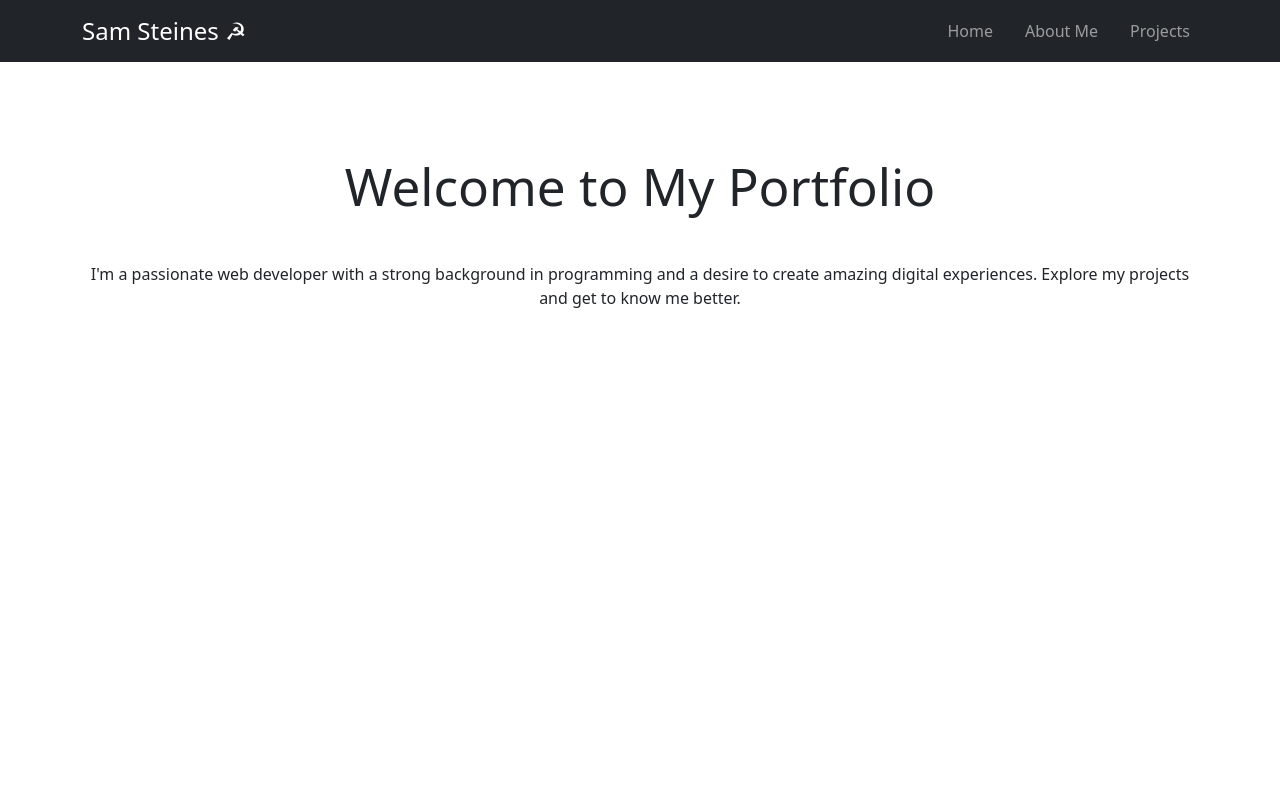
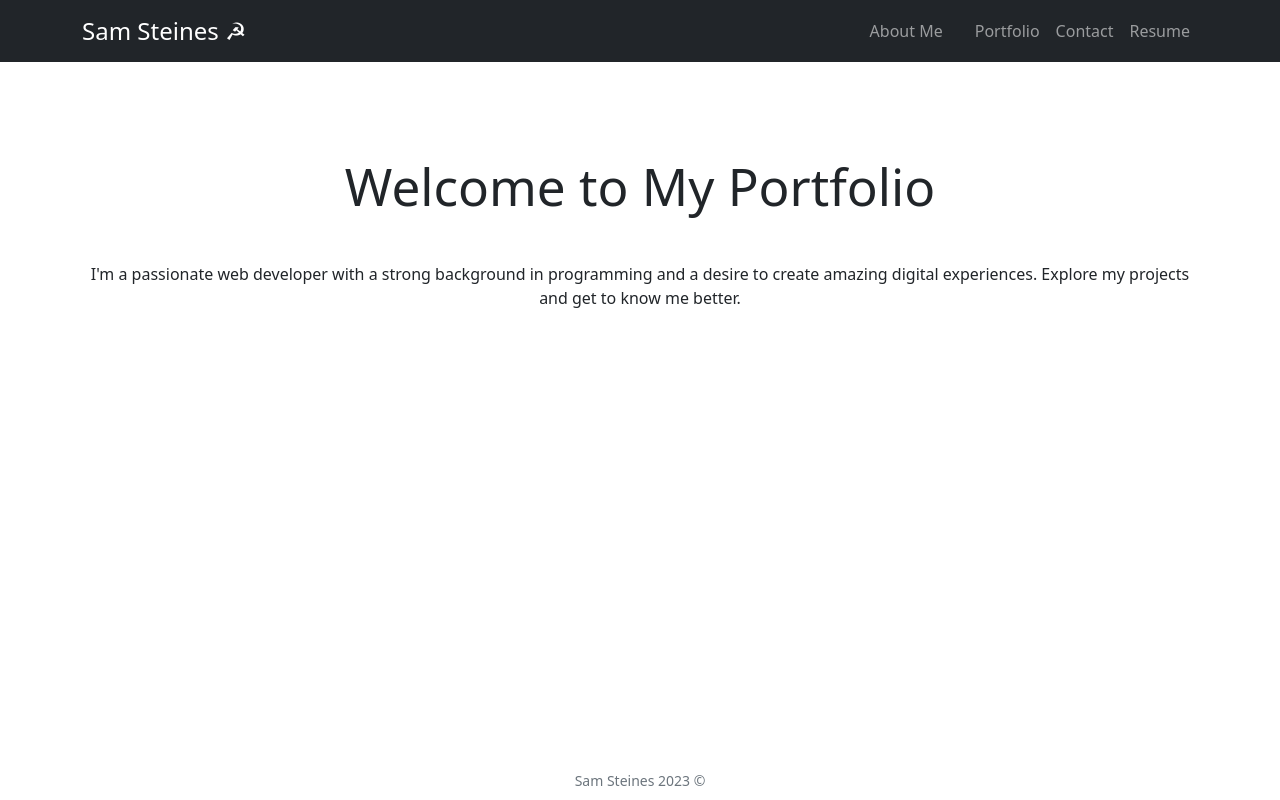
Before and after one commit to sam-st/react-portfolio, a React (Vite) app: page / in a window 1280 px wide. Built offline with nearby package versions, Linux system fonts and the light colour scheme.

Commit message:
finished with requirements

```diff
--- a/src/App.jsx
+++ b/src/App.jsx
@@ -1,6 +1,7 @@
 // Bringing in the required import from 'react-router-dom'
 import { Outlet } from 'react-router-dom';
 import Nav from './components/Nav';
+import Footer from './Footer';
 
 function App() {
   // The Outlet component will conditionally swap between the different pages according to the URL
@@ -8,6 +9,7 @@ function App() {
     <>
       <Nav />
       <Outlet />
+      <Footer />
     </>
   );
 }
--- /dev/null
+++ b/src/Footer.jsx
@@ -0,0 +1,13 @@
+import React from 'react';
+
+function Footer() {
+  return (
+    <div className="footer text-center py-2">
+      <small className="text-muted">
+      Sam Steines 2023 &copy;
+      </small>
+    </div>
+  );
+}
+
+export default Footer;
--- a/src/components/Nav.jsx
+++ b/src/components/Nav.jsx
@@ -1,28 +1,13 @@
-import React, { useEffect } from 'react';
-import { Link } from 'react-router-dom';
+import React from 'react';
+import { NavLink } from 'react-router-dom';
 
 export default function Nav() {
-  useEffect(() => {
-    // Initialize Bootstrap collapse when the component mounts
-    const toggleButton = document.querySelector('.navbar-toggler');
-    const navbarNav = document.querySelector('#navbarNav');
-
-    toggleButton.addEventListener('click', () => {
-      navbarNav.classList.toggle('show');
-    });
-
-    return () => {
-      // Remove event listener when the component unmounts
-      toggleButton.removeEventListener('click');
-    };
-  }, []);
-
   return (
     <nav className="navbar navbar-expand-lg navbar-dark bg-dark">
       <div className="container">
-        <Link to="/" className="navbar-brand fs-4">
+        <NavLink to="/" exact className="navbar-brand fs-4">
           Sam Steines ☭
-        </Link>
+        </NavLink>
         <button
           className="navbar-toggler"
           type="button"
@@ -37,19 +22,24 @@ export default function Nav() {
         <div className="collapse navbar-collapse" id="navbarNav">
           <ul className="navbar-nav ms-auto">
             <li className="nav-item">
-              <Link to="/" className="nav-link me-3">
-                Home
-              </Link>
+              <NavLink to="/about" className="nav-link me-3" activeClassName="active">
+                About Me
+              </NavLink>
             </li>
             <li className="nav-item">
-              <Link to="/about" className="nav-link me-3">
-                About Me
-              </Link>
+              <NavLink to="/projects" className="nav-link" activeClassName="active">
+                Portfolio
+              </NavLink>
             </li>
             <li className="nav-item">
-              <Link to="/projects" className="nav-link">
-                Projects
-              </Link>
+              <NavLink to="/contact" className="nav-link" activeClassName="active">
+                Contact
+              </NavLink>
+            </li>
+            <li className="nav-item">
+              <NavLink to="/resume" className="nav-link" activeClassName="active">
+                Resume
+              </NavLink>
             </li>
           </ul>
         </div>
--- a/src/index.css
+++ b/src/index.css
@@ -60,6 +60,13 @@ button:focus-visible {
   padding: 1em;
 }
 
+.footer {
+  position: fixed;
+  bottom: 0;
+  left: 0;
+  width: 100%;
+}
+
 @media (prefers-color-scheme: light) {
   :root {
     color: #213547;
--- /dev/null
+++ b/src/pages/Contact.jsx
@@ -0,0 +1,74 @@
+import React, { useState } from 'react';
+import axios from 'axios';
+
+export default function ContactPage() {
+  const [formData, setFormData] = useState({ name: '', email: '', message: '' });
+  const [notification, setNotification] = useState(null);
+
+  const handleInputChange = (e) => {
+    const { name, value } = e.target;
+    setFormData({ ...formData, [name]: value });
+  };
+
+  const handleSubmit = (e) => {
+    e.preventDefault();
+
+    // Simulate a successful form submission for the sake of this example
+    // In a real application, you would make a server request here
+    setTimeout(() => {
+      setNotification({ type: 'success', message: 'Email sent successfully' });
+
+      // Clear the notification after a few seconds (e.g., 5 seconds)
+      setTimeout(() => {
+        setNotification(null);
+      }, 5000);
+    }, 1000);
+  };
+
+  return (
+    <div className="container">
+      <h2>Contact Me</h2>
+      <form onSubmit={handleSubmit}>
+        <div className="form-group">
+          <label htmlFor="name">Name</label>
+          <input
+            type="text"
+            name="name"
+            value={formData.name}
+            onChange={handleInputChange}
+            className="form-control"
+            required
+          />
+        </div>
+        <div className="form-group">
+          <label htmlFor="email">Email</label>
+          <input
+            type="email"
+            name="email"
+            value={formData.email}
+            onChange={handleInputChange}
+            className="form-control"
+            required
+          />
+        </div>
+        <div className="form-group">
+          <label htmlFor="message">Message</label>
+          <textarea
+            name="message"
+            value={formData.message}
+            onChange={handleInputChange}
+            className="form-control"
+            required
+          ></textarea>
+        </div>
+        <button type="submit" className="btn btn-primary">Submit</button>
+      </form>
+
+      {notification && (
+        <div className={`alert alert-${notification.type}`} role="alert">
+          {notification.message}
+        </div>
+      )}
+    </div>
+  );
+}
--- /dev/null
+++ b/src/pages/Resume.jsx
@@ -0,0 +1,17 @@
+import React from 'react';
+
+export default function ResumePage() {
+  return (
+    <div className="container">
+      <h2>Resume</h2>
+      <p>Download my resume: <a href="../src/assets/Sam Steines Resume.pdf" download>Resume.pdf</a></p>
+      <h3>Proficiencies</h3>
+      <ul>
+        <li>Web Development</li>
+        <li>JavaScript</li>
+        <li>React</li>
+        {/* Add more proficiencies as needed */}
+      </ul>
+    </div>
+  );
+}
```
Also changed, not shown: src/main.jsx (+10 -0 lines), 1 other file (tests, documents, lock files or other folders).
